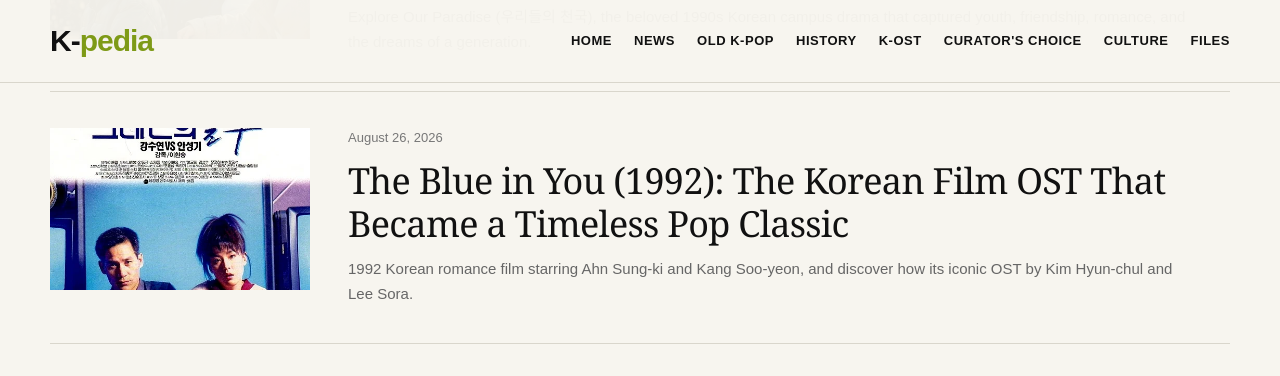
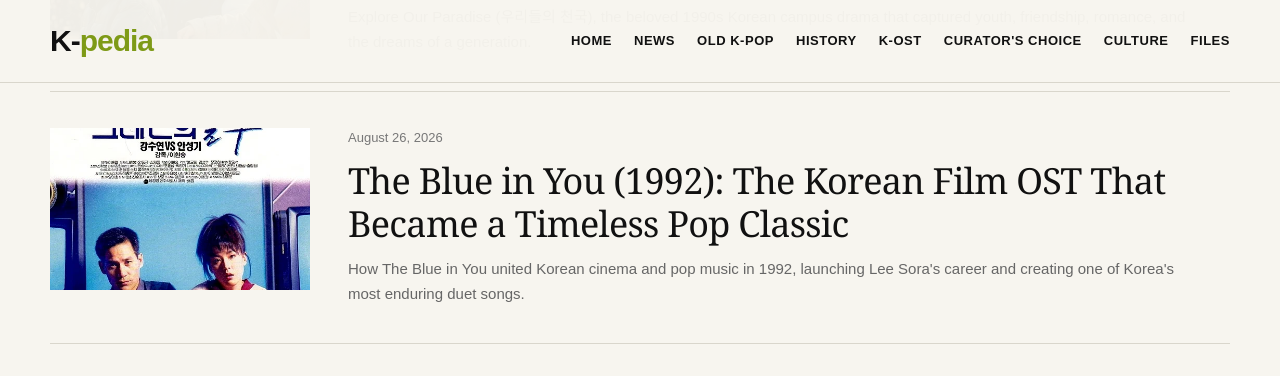
Before and after one commit to kpopkpedia/Kcurator, a Jekyll site: the page built from category/k-ost/index.html, in a window 1280 px wide and 900 px high, scrolled down 1545 px, cut to the strip 0-376 px from the top of the window. Built offline with Jekyll 4.4.1, drawn with Linux system fonts in a browser that asks for light colours.

Commit message:
Update _posts/2026-09-09-the-blue-in-you-1992-the-korean-film-ost-that-became-a-timeless-pop-classic.md (via Pages CMS)

```diff
--- a/_posts/2026-09-09-the-blue-in-you-1992-the-korean-film-ost-that-became-a-timeless-pop-classic.md
+++ b/_posts/2026-09-09-the-blue-in-you-1992-the-korean-film-ost-that-became-a-timeless-pop-classic.md
@@ -3,8 +3,9 @@ title: "The Blue in You (1992): The Korean Film OST That Became a Timeless Pop
   Classic"
 date: 2026-08-26 10:28:00
 category: K-OST
-description: 1992 Korean romance film starring Ahn Sung-ki and Kang Soo-yeon,
-  and discover how its iconic OST by Kim Hyun-chul and Lee Sora.
+description: How The Blue in You united Korean cinema and pop music in 1992,
+  launching Lee Sora's career and creating one of Korea's most enduring duet
+  songs.
 permalink: 2026/07/the-blue-in-you-1992-korean-movie-ost.html
 image: /assets/images/blue.webp
 ---
```
